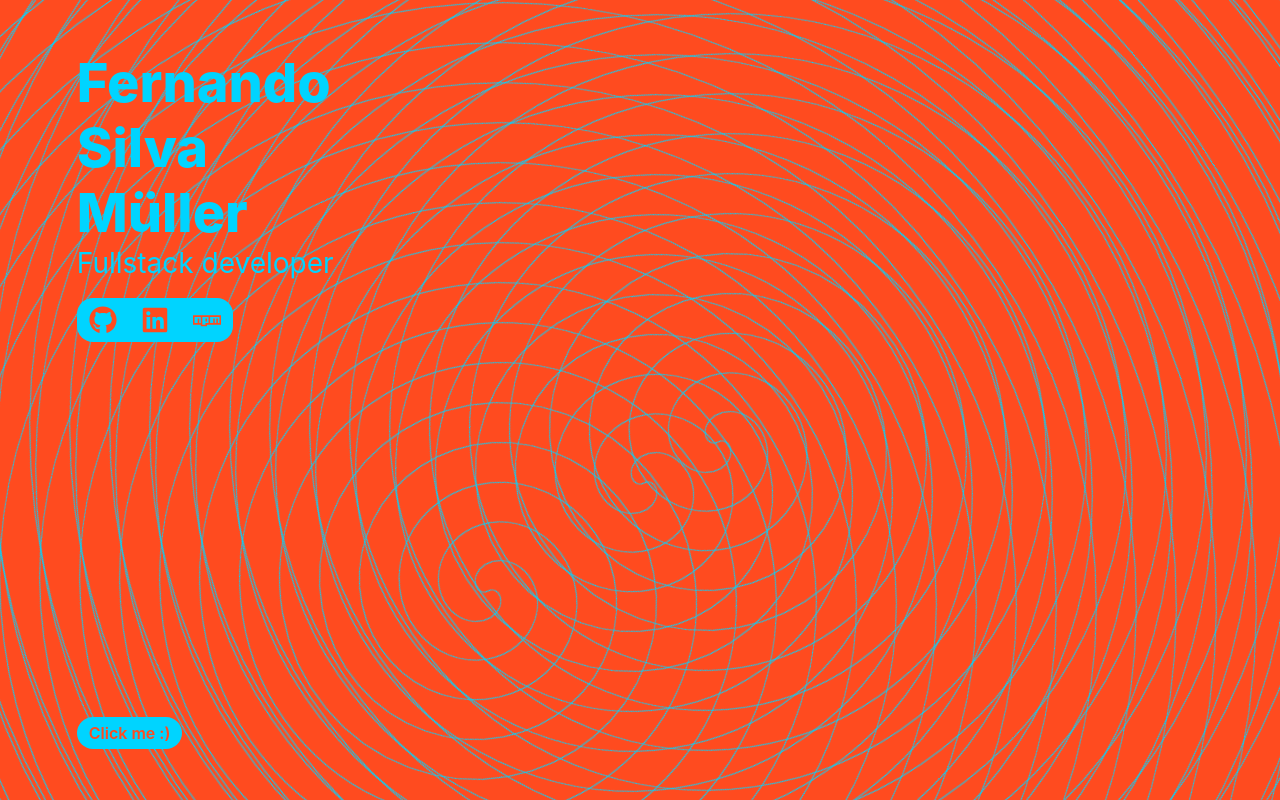
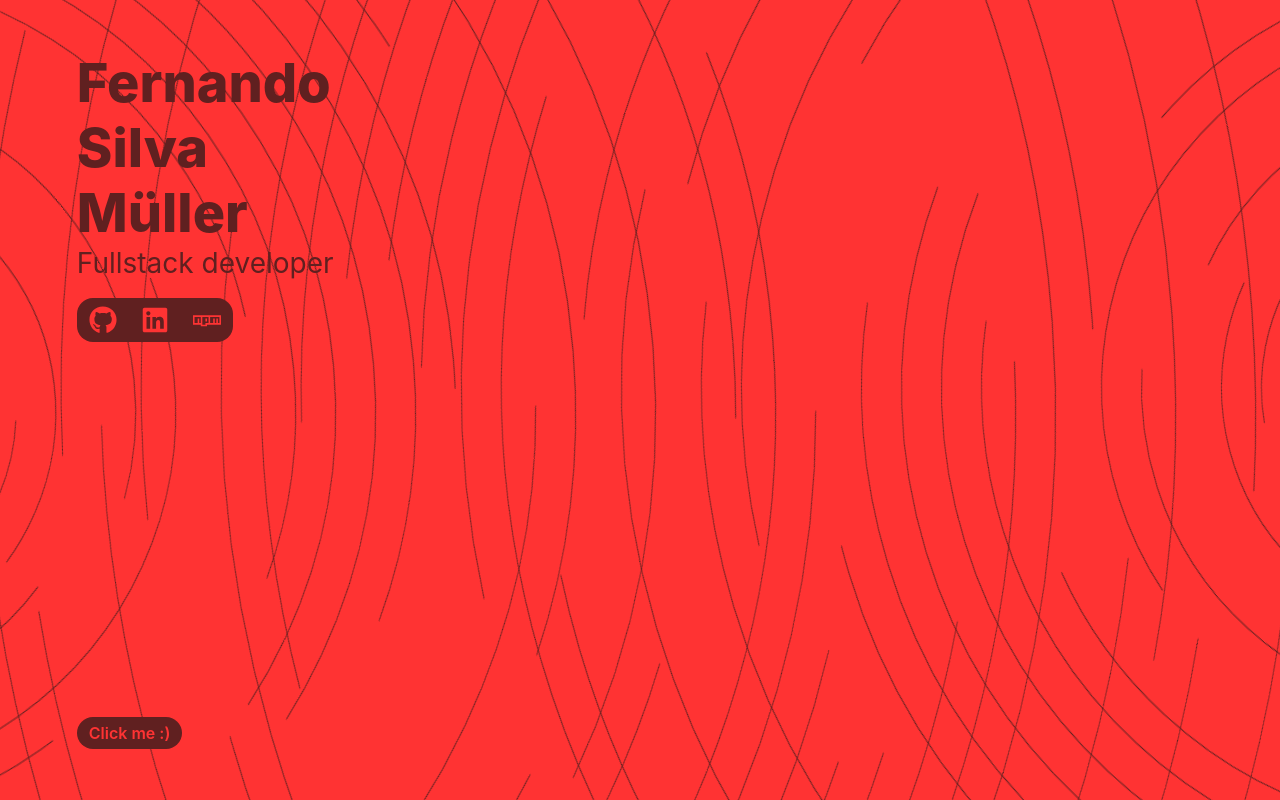
Before and after one commit to fdograph/silvamuller-rocks, a Svelte app: page / in a window 1280 px wide. Both pictures are taken after a click on the button "Click me :)". Built offline with nearby package versions, Linux system fonts and the light colour scheme.

Commit message:
better spirals

```diff
--- a/src/App.svelte
+++ b/src/App.svelte
@@ -72,8 +72,8 @@
     }
 
     main.spirals {
-        --bg-color: hsl(12deg 100% 56%);
-        --fg-color: hsl(190 100% 50% / 1);
+        --bg-color: hsl(0deg 100% 60%);
+        --fg-color: hsl(0deg 50% 25%);
         --action-color: hsl(255 100% 50%);
     }
 
--- a/src/backgrounds/spirals.svelte
+++ b/src/backgrounds/spirals.svelte
@@ -9,6 +9,8 @@
 
     interface Spiral {
         path: string;
+        isOdd: boolean;
+        dash: number;
         center: Point;
     }
 
@@ -17,7 +19,7 @@
         0,
         distance,
         0,
-        30 * 360,
+        60 * 360,
         30
     );
     const count = 3;
@@ -27,19 +29,35 @@
     let spirals: Spiral[] = [];
 
     const render = () => {
+        spirals = [];
         const height = container.offsetHeight;
         const width = container.offsetWidth;
+        const d = height / 10;
+        const dash = Math.log10(width * 300) * (Math.log10(width) * 50);
 
-        spirals = [...new Array(count)].map(() => {
-            const x = randomBetween(0, width);
-            const y = randomBetween(0, height);
-            const center = { x, y };
+        const ax = width * -0.15;
+        const ay = height * 0.5;
+        const centerA = { x: ax, y: ay };
 
-            return {
-                center,
-                path: getSpiralPath(center, 80),
-            };
-        });
+        const spiralA = {
+            center: centerA,
+            isOdd: false,
+            dash,
+            path: getSpiralPath(centerA, d),
+        };
+        spirals.push(spiralA);
+
+        const bx =  width * 1.15;
+        const by = height * 0.5;
+        const centerB = { x: bx, y: by };
+
+        const spiralB = {
+            center: centerB,
+            isOdd: true,
+            dash,
+            path: getSpiralPath(centerB, d),
+        };
+        spirals.push(spiralB);
     };
 
     onMount(render);
@@ -50,35 +68,37 @@
     <svg>
         {#each spirals as spiral}
             <path
+                class="{spiral.isOdd ? 'odd' : ''}"
                 d="{spiral.path}"
                 style="
                     --x: {spiral.center.x}px;
                     --y: {spiral.center.y}px;
+                    --dash: {spiral.dash};
                 "
             />
             <path
-                class="mirror"
+                class="mirror {spiral.isOdd ? 'odd' : ''}"
                 d="{spiral.path}"
                 style="
                     --x: {spiral.center.x}px;
                     --y: {spiral.center.y}px;
+                    --dash: {spiral.dash};
                 "
             />
         {/each}
-
     </svg>
 </div>
 
 <style>
     @keyframes spiralRotate {
         to {
-            transform: translateZ(0) rotateZ(360deg);
+            transform: translateZ(0) rotateZ(-360deg);
         }
     }
 
     @keyframes spiralRotateMirror {
         to {
-            transform: scale(-1, -1) translateZ(0) rotateZ(360deg);
+            transform: scale(-1, -1) translateZ(0) rotateZ(-360deg);
         }
     }
 
@@ -97,16 +117,23 @@
     svg path {
         --x: 0px;
         --y: 0px;
+        --dash: 200;
         fill: none;
         stroke-width: 1px;
         stroke: var(--fg-color);
         transform: translateZ(0) rotateZ(0);
         transform-origin: var(--x) var(--y);
         animation-name: spiralRotate;
-        animation-duration: 2000ms;
+        animation-duration: 30000ms;
         animation-delay: 0;
         animation-timing-function: linear;
         animation-iteration-count: infinite;
+        stroke-dasharray: var(--dash);
+    }
+
+    svg path.odd {
+        /*animation-duration: 3000ms;*/
+        animation-delay: -1000ms;
     }
 
     svg path.mirror {
@@ -115,9 +142,5 @@
         transform: scale(-1, -1) translateZ(0) rotateZ(0);
         transform-origin: var(--x) var(--y);
         animation-name: spiralRotateMirror;
-        animation-duration: 2000ms;
-        animation-delay: 0;
-        animation-timing-function: linear;
-        animation-iteration-count: infinite;
     }
 </style>
```
